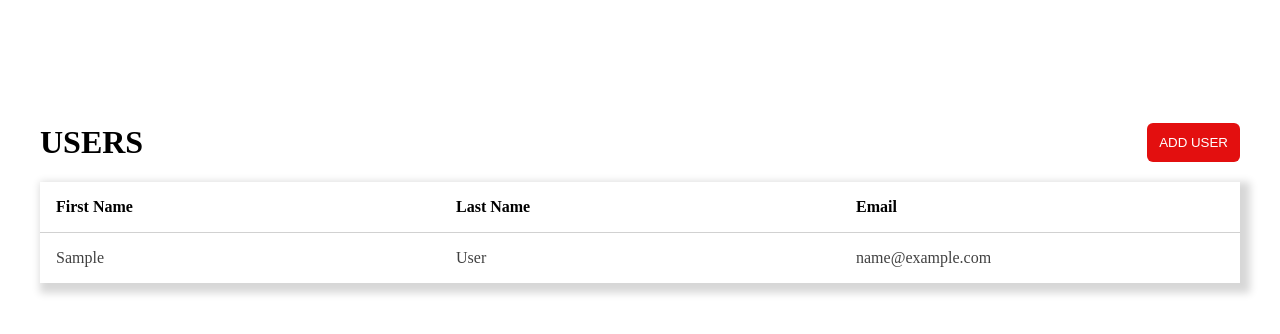
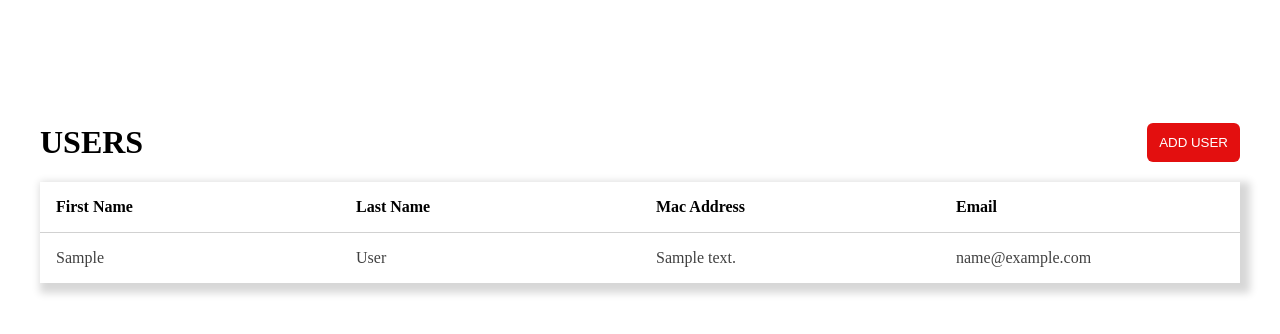
Before and after one commit to AssoulYasser/usthb-security-tp, a Django app: page /tp3/users/ in a window 1280 px wide. Shown: the part 207-541 px from the top of the page. Run offline with Django 4.2, Linux system fonts and the light colour scheme; tables that the repository leaves empty hold one stand-in row (values such as "Sample post").

Commit message:
fixing some bugs

```diff
--- a/tp3/forms.py
+++ b/tp3/forms.py
@@ -4,13 +4,16 @@ from .models import MyUser
 class MyUserForm(forms.ModelForm):
     class Meta:
         model = MyUser
-        fields = ['first_name', 'last_name', 'email', 'password']
+        fields = ['first_name', 'last_name', 'mac_address', 'email', 'password']
         widgets = {
             'first_name': forms.TextInput(attrs={
                 'class': 'add-user-form-input'
             }),
             'last_name': forms.TextInput(attrs={
                 'class': 'add-user-form-input'
+            }),
+            'mac_address': forms.TextInput(attrs={
+                'calss': 'add-user-form-input'
             }),
             'email': forms.EmailInput(attrs={
                 'class': 'add-user-form-input'
--- a/tp3/managers.py
+++ b/tp3/managers.py
@@ -1,4 +1,5 @@
 from django.contrib.auth.base_user import BaseUserManager
+import re
 
 class MyUserManage(BaseUserManager):
     def user_condition_satisfied(self, **extra_fields):
@@ -7,12 +8,21 @@ class MyUserManage(BaseUserManager):
             if field not in extra_fields:
                 raise Exception('FIELD ARE NOT SATISFIED')
 
+    def validate_mac_address(self, mac):
+        pattern = r'^([0-9A-Fa-f]{2}[:-]){5}([0-9A-Fa-f]{2})$'
+        if not re.match(pattern, mac):
+            print('not match')
+            raise Exception('MAC ADDRESS IS UNCORRECT')
+
     def create_user(self, **extra_fields):
         try:
             self.user_condition_satisfied(**extra_fields)
 
             email = self.normalize_email(extra_fields['email'])
+            mac_address = extra_fields['mac_address']
             password = extra_fields['password']
+
+            self.validate_mac_address(mac_address)
 
             extra_fields.pop('email')
             extra_fields.pop('password')
--- a/tp3/models.py
+++ b/tp3/models.py
@@ -7,6 +7,7 @@ class MyUser(AbstractBaseUser, PermissionsMixin):
     last_name = models.CharField(max_length=20)
     email = models.EmailField(primary_key=True)
     password = models.CharField(max_length=255)
+    mac_address = models.CharField(max_length=17, unique=True)
     is_staff = models.BooleanField(default=False)
     last_login = models.DateTimeField(auto_now_add=True)
 
--- a/tp3/serializers.py
+++ b/tp3/serializers.py
@@ -9,6 +9,9 @@ class MyUserSerializer(serializers.ModelSerializer):
             'password': {'write_only': True}
         }
 
+    def create(self, validated_data):
+        return MyUser.objects.create_user(**validated_data)
+
 class EmailTwoFactorAuthenticationSerializer(serializers.Serializer):
     receiver_email = serializers.EmailField()
 
--- a/tp3/templates/tp3/users.html
+++ b/tp3/templates/tp3/users.html
@@ -7,6 +7,7 @@
         <tr>
             <th>First Name</th>
             <th>Last Name</th>
+            <th>Mac Address</th>
             <th>Email</th>
         </tr>
         {% for user in users %}
@@ -18,6 +19,9 @@
                     {{user.last_name}}
                 </td>
                 <td>
+                    {{user.mac_address}}
+                </td>
+                <td>
                     {{user.email}}
                 </td>
             </tr>
--- a/tp3/views.py
+++ b/tp3/views.py
@@ -15,7 +15,6 @@ def register(data):
     if not serializer.is_valid():
         raise ValueError(serializer.error_message)
     serializer.save()
-
 
 @ALLOW_ONLY_LOCAL_HOST
 def users(request):
@@ -64,7 +63,7 @@ def login(request):
         if check_password(password, user.password):
             return Response(status=200, data={'user' : 'found'})
         else:
-            return Response(status=200, data={'user' : 'wrong password'})
+            return Response(status=401, data={'user' : 'wrong password'})
     except Exception as E:
         return Response(status=400, data={'error': str(E)})
 
```
Also changed, not shown: tp3/migrations/0005_myuser_mac_address.py (added).
